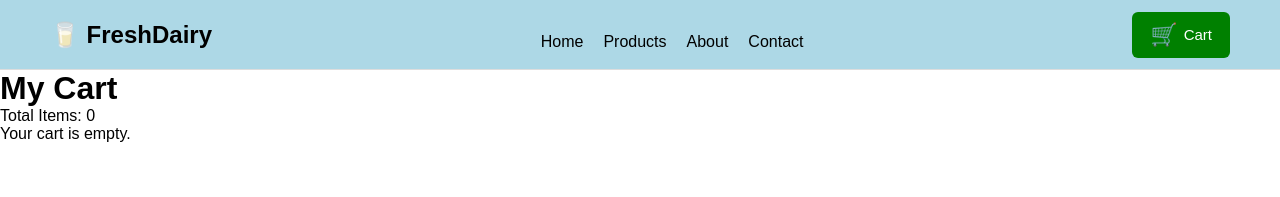
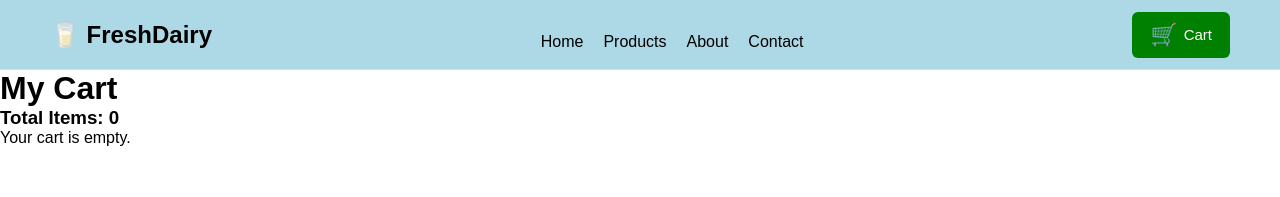
Before and after one commit to ritikapal315-ship-it/my-dairy-project, a React (Vite) app in the folder dairy-store/: page /cart in a window 1280 px wide. Shown: the top 197 px of the page. Built offline with nearby package versions, Linux system fonts and the light colour scheme.

Commit message:
my new commit

```diff
--- a/dairy-store/src/components/Header.jsx
+++ b/dairy-store/src/components/Header.jsx
@@ -1,6 +1,12 @@
 import { Link } from "react-router-dom";
 
 function Header({ cart }) {
+
+  const totalItems = cart.reduce(
+    (total, item) => total + item.quantity,
+    0
+  );
+
   return (
     <header className="header">
 
@@ -9,36 +15,42 @@ function Header({ cart }) {
       </div>
 
       <nav className="navbar">
-        <Link to="/">Home</Link>
-        <Link to="/products">Products</Link>
-        <Link to="/about">About</Link>
-        <Link to="/contact">Contact</Link>
+
+        <Link to="/">
+          Home
+        </Link>
+
+        <Link to="/products">
+          Products
+        </Link>
+
+        <Link to="/about">
+          About
+        </Link>
+
+        <Link to="/contact">
+          Contact
+        </Link>
+
       </nav>
 
       <Link to="/cart" className="cart-btn">
 
+        <span className="cart-icon">
 
+          🛒
 
-   <span className="cart-icon">
-  🛒
+          {totalItems > 0 && (
+            <span className="cart-count">
+              {totalItems}
+            </span>
+          )}
 
-  {cart.length > 0 && (
-    <span className="cart-count">
-      {cart.length}
-    </span>
-  )}
-</span>
+        </span>
 
-
-
-
-
-
-
-
-
-
-        <span>Cart</span>
+        <span>
+          Cart
+        </span>
 
       </Link>
 
--- a/dairy-store/src/pages/Cart.jsx
+++ b/dairy-store/src/pages/Cart.jsx
@@ -1,10 +1,17 @@
 function Cart({ cart, updateQuantity, removeFromCart }) {
+  const totalItems = cart.reduce(
+    (total, item) => total + item.quantity,
+    0
+  );
+
   return (
     <div className="cart-page">
 
       <h1>My Cart</h1>
 
-      <p>Total Items: {cart.length}</p>
+      <h3>
+        Total Items: {totalItems}
+      </h3>
 
       {cart.length === 0 ? (
         <p>Your cart is empty.</p>
@@ -18,17 +25,25 @@ function Cart({ cart, updateQuantity, removeFromCart }) {
 
               <div className="quantity-controls">
 
-                <button onClick={() => updateQuantity(index, -1)}>
+                <button
+                  onClick={() => updateQuantity(index, -1)}
+                >
                   -
                 </button>
 
-                <span>{item.quantity}</span>
+                <span>
+                  {item.quantity}
+                </span>
 
-                <button onClick={() => updateQuantity(index, 1)}>
+                <button
+                  onClick={() => updateQuantity(index, 1)}
+                >
                   +
                 </button>
 
-                <button onClick={() => removeFromCart(index)}>
+                <button
+                  onClick={() => removeFromCart(index)}
+                >
                   Remove
                 </button>
 
```
